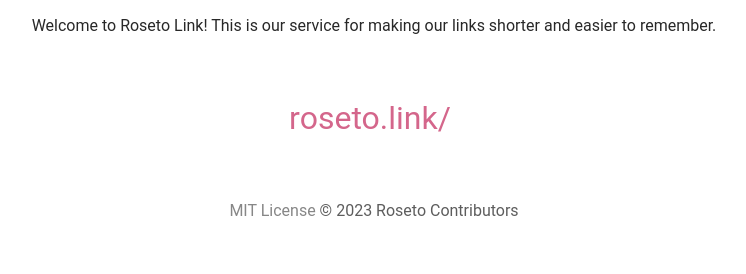
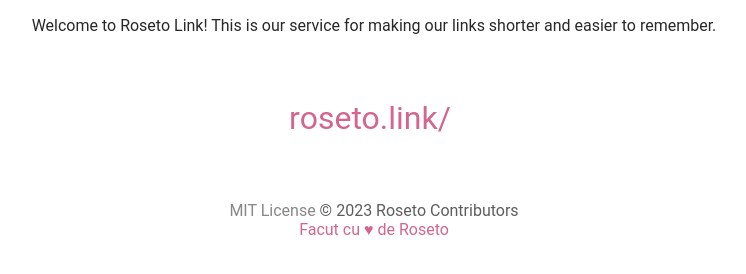
Before and after one commit to roseto/link, a website: page src/index.html in a window 1280 px wide. Shown: the part 210-484 px from the top of the page, without its empty margins (266-1012 px from the left). Drawn offline with Linux system fonts and the light colour scheme.

Commit message:
Add footer to index.html and style it in style.css

```diff
--- a/src/index.html
+++ b/src/index.html
@@ -40,5 +40,11 @@
 			</a>
 			© 2023 Roseto Contributors
 		</p>
+
+		<footer>
+			<a href="https://roseto.space" target="_blank">
+				Facut cu <span class="heart">&hearts;</span> de Roseto
+			</a>
+		</footer>
 	</body>
 </html>
--- a/src/style.css
+++ b/src/style.css
@@ -117,3 +117,12 @@
 		transform: translateY(calc(-100% + 64px));
 	}
 }
+
+footer a {
+	color: #D4668B;
+	text-decoration: none;
+}
+
+footer a:hover {
+	text-decoration: underline;
+}
```
